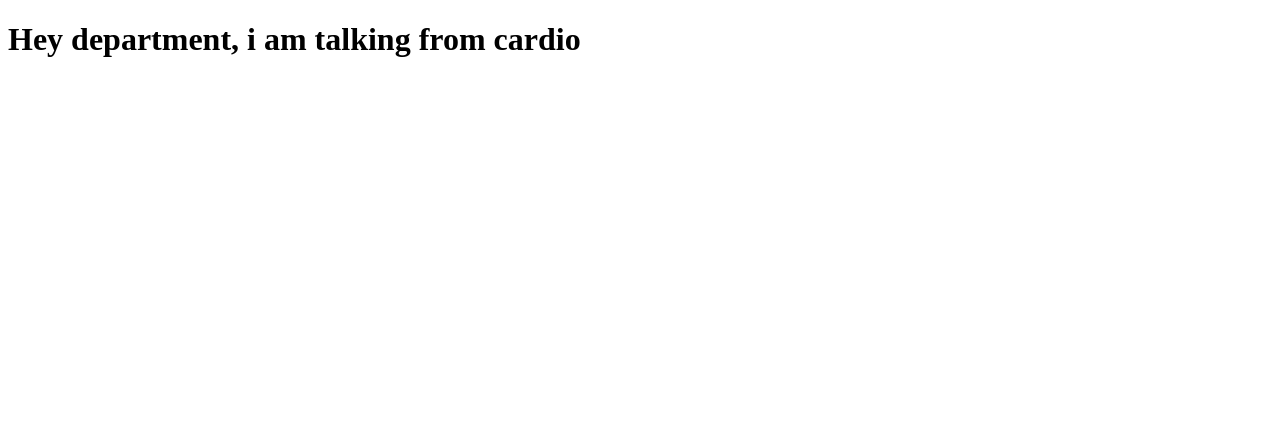
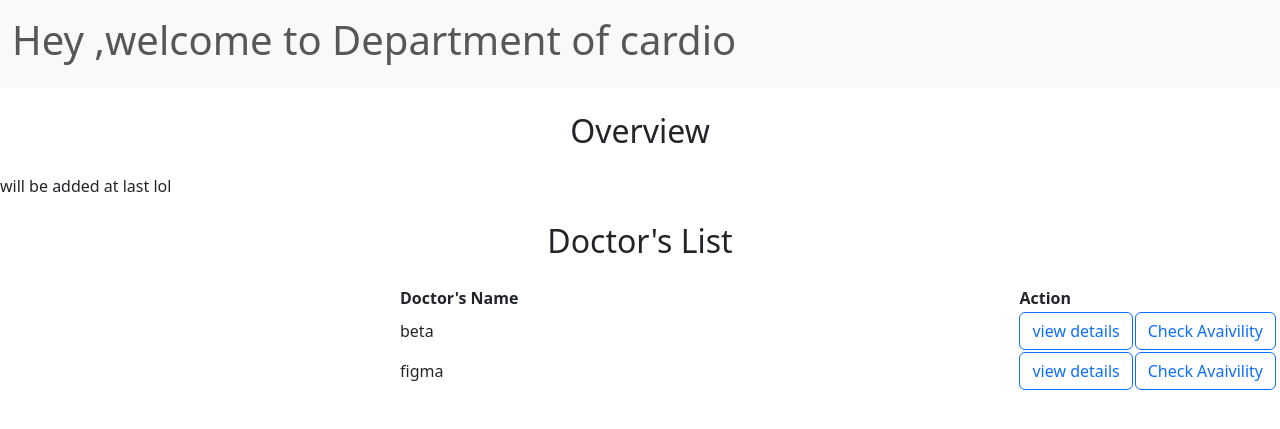
Before and after one commit to 22f3001703/hospital_management_app, a Flask app: a page that uses templates/departmentPage.html in a window 1280 px wide. Shown: the top 429 px of the page. Run offline with Flask 3, Linux system fonts and the light colour scheme; a user stored in the database is signed in.

Commit message:
Added doctors of the departemnt for the patient and corresponding links

```diff
--- a/app.py
+++ b/app.py
@@ -9,6 +9,7 @@ from controllers.registerDoctor import registertheDoctor
 from controllers.provideAvailibility import provideTheAvailibility
 from controllers.updateAvailibility import updateTheAvailibility
 from controllers.showDepartmentPage import showthedepartment
+from controllers.provideAvailibilityToPatient import provideAvailibilityToPatient
 
 
 def start_the_app():
@@ -27,6 +28,7 @@ def start_the_app():
     app.register_blueprint(provideTheAvailibility)
     app.register_blueprint(updateTheAvailibility)
     app.register_blueprint(showthedepartment)
+    app.register_blueprint(provideAvailibilityToPatient)
     return app
 
 app = start_the_app()
--- a/controllers/showDepartmentPage.py
+++ b/controllers/showDepartmentPage.py
@@ -1,9 +1,12 @@
 from flask import Flask,render_template,redirect,request,Response,Blueprint,session
 from database import db
-from models.models import User
+from models.models import User,Department,Doctor
 
 showthedepartment = Blueprint('showthedepartment', __name__)
 @showthedepartment.route("/dashboard/patient/dep-details/<string:depname>", methods=['GET','POST'])
 def showTheDepartment(depname):
     print(depname)
-    return render_template("departmentPage.html",depname=depname)
+    getDetails = Department.query.filter_by(name=depname).first()
+    getdoctors = Doctor.query.filter_by(specialization=depname).all()
+    print(getdoctors)
+    return render_template("departmentPage.html",getDetails=getDetails, getdoctors=getdoctors)
--- a/templates/departmentPage.html
+++ b/templates/departmentPage.html
@@ -4,8 +4,40 @@
     <meta charset="UTF-8">
     <meta name="viewport" content="width=device-width, initial-scale=1.0">
     <title>Department</title>
+        <link href="https://cdn.jsdelivr.net/npm/bootstrap@5.3.2/dist/css/bootstrap.min.css" rel="stylesheet">
 </head>
 <body>
-    <h1>Hey department, i am talking from {{depname}}</h1>
-</body>
+    <nav class="navbar bg-body-tertiary">
+  <div class="container-fluid">
+    <span class="navbar-text">
+  <h1>Hey ,welcome to Department of {{getDetails.name}}</h1>
+    </span>
+  </div>
+</nav>
+     <h2 class="text-center my-4">Overview</h2>
+     <p>will be added at last lol</p>
+
+ <div><h2 class="text-center my-4">Doctor's List</h2></div>
+ <table>
+      <thead>
+        <tr>
+            <th style="padding-right: 500px;padding-left: 400px;">Doctor's Name</th>
+            <th>Action</th>
+        </tr>
+    </thead>
+      <tbody>
+        {% for x in getdoctors %}
+        <tr>
+            <td style="padding-right: 500px;padding-left: 400px;">{{ x.fullname }}</td>
+            <td>
+            <a class="btn btn-outline-primary" href="/dashboard/patient/dep-details/{{x.specialization}}/{{x.fullname}}">view details </a>
+            </td>
+            <td>
+            <a class="btn btn-outline-primary" href="/dashboard/patient/{{x.specialization}}/{{x.fullname}}/{{x.username}}/availibility">Check Avaivility</a>
+            </td>
+        </tr>
+        {% endfor %}
+    </tbody>
+ </table>
+ <script src="https://cdn.jsdelivr.net/npm/bootstrap@5.3.0-alpha1/dist/js/bootstrap.bundle.min.js"></script>
 </html>
```
Also changed, not shown: controllers/provideAvailibilityToPatient.py (added, +9 -0 lines), templates/showDoctorAvailibilityToPatient.html (added, +11 -0 lines).
